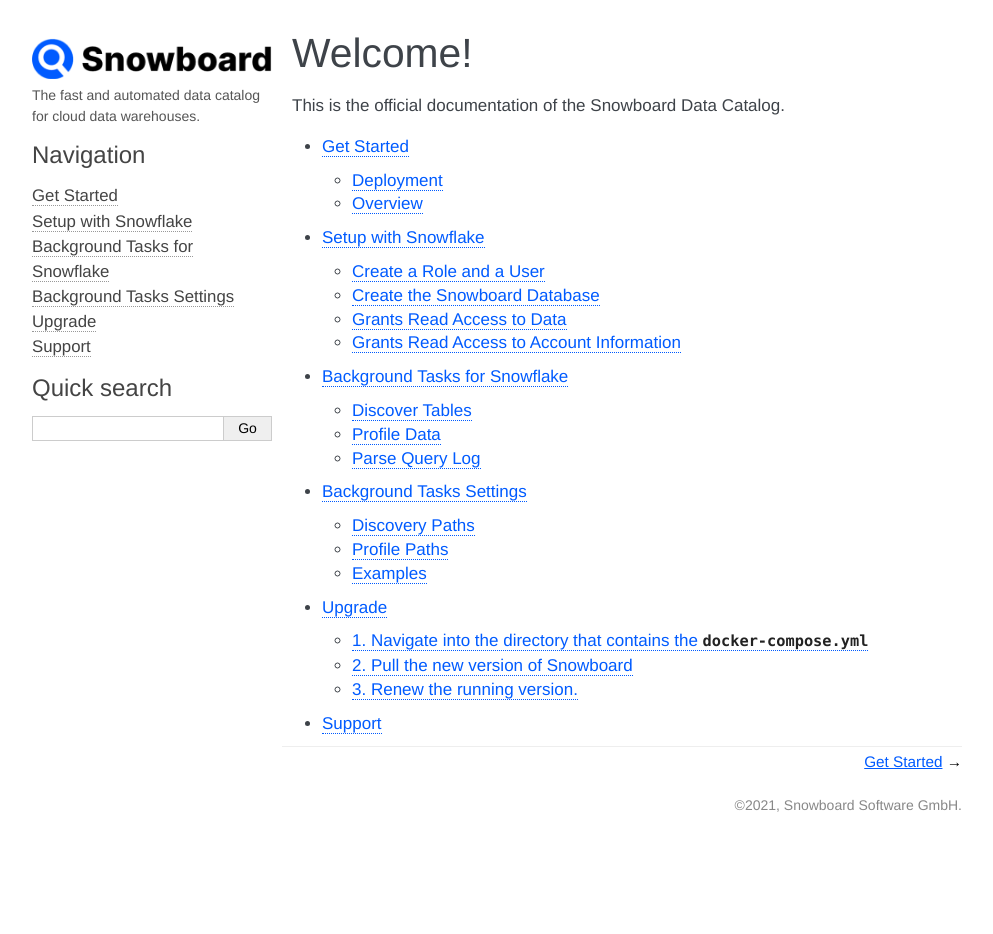
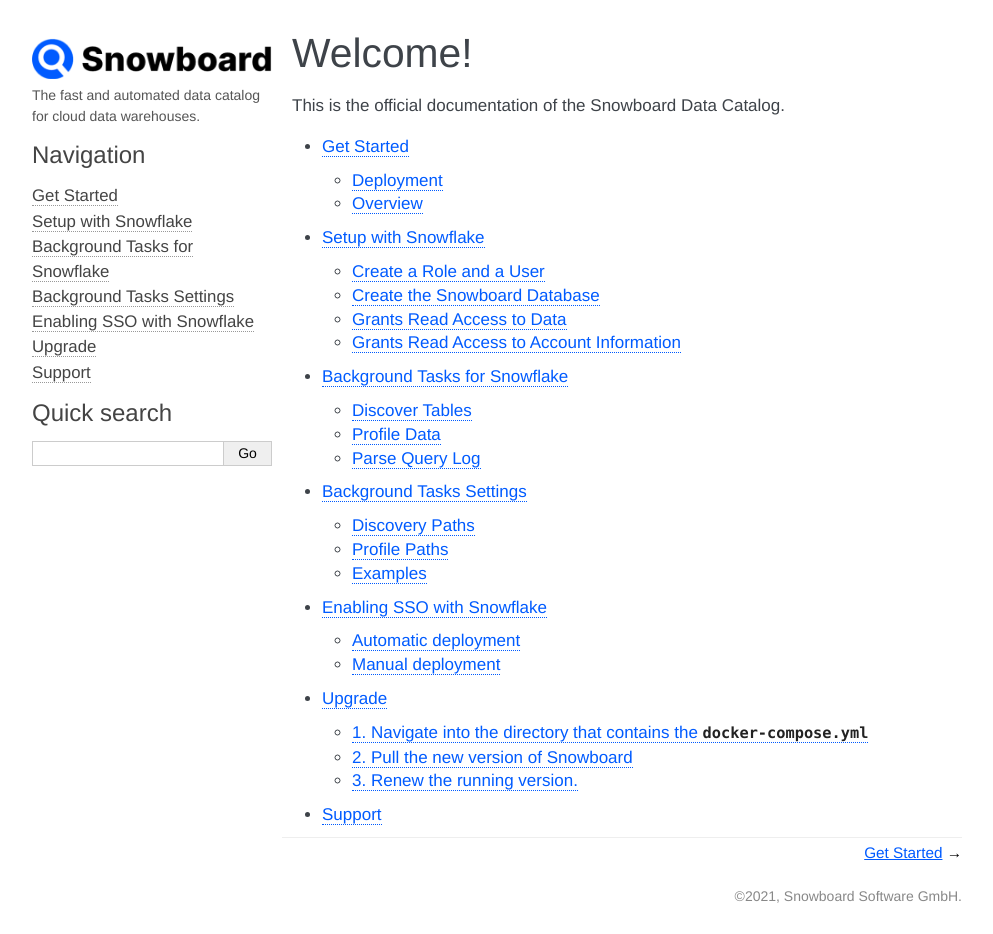
Before and after one commit to Snowboard-Software/snowboard_software, a Sphinx documentation site: the page built from docs/index.rst, in a window 1280 px wide. Shown: the whole page, without its empty margins (148-1141 px from the left). Built offline with Sphinx 7.4.7, drawn with Linux system fonts in a browser that asks for light colours; before the commit the page ends 900 px from its top, so only the background shows below that.

Commit message:
Update index.rst

```diff
--- a/docs/index.rst
+++ b/docs/index.rst
@@ -14,5 +14,6 @@
       Setup with Snowflake <snowflake_connection.md>
       Background Tasks for Snowflake <background_tasks.md>
       Background Tasks Settings <background_tasks_paths.md>
+      Enabling SSO with Snowflake <snowflake_sso.md>
       Upgrade <upgrade.md>
       Support <help.rst>
```
